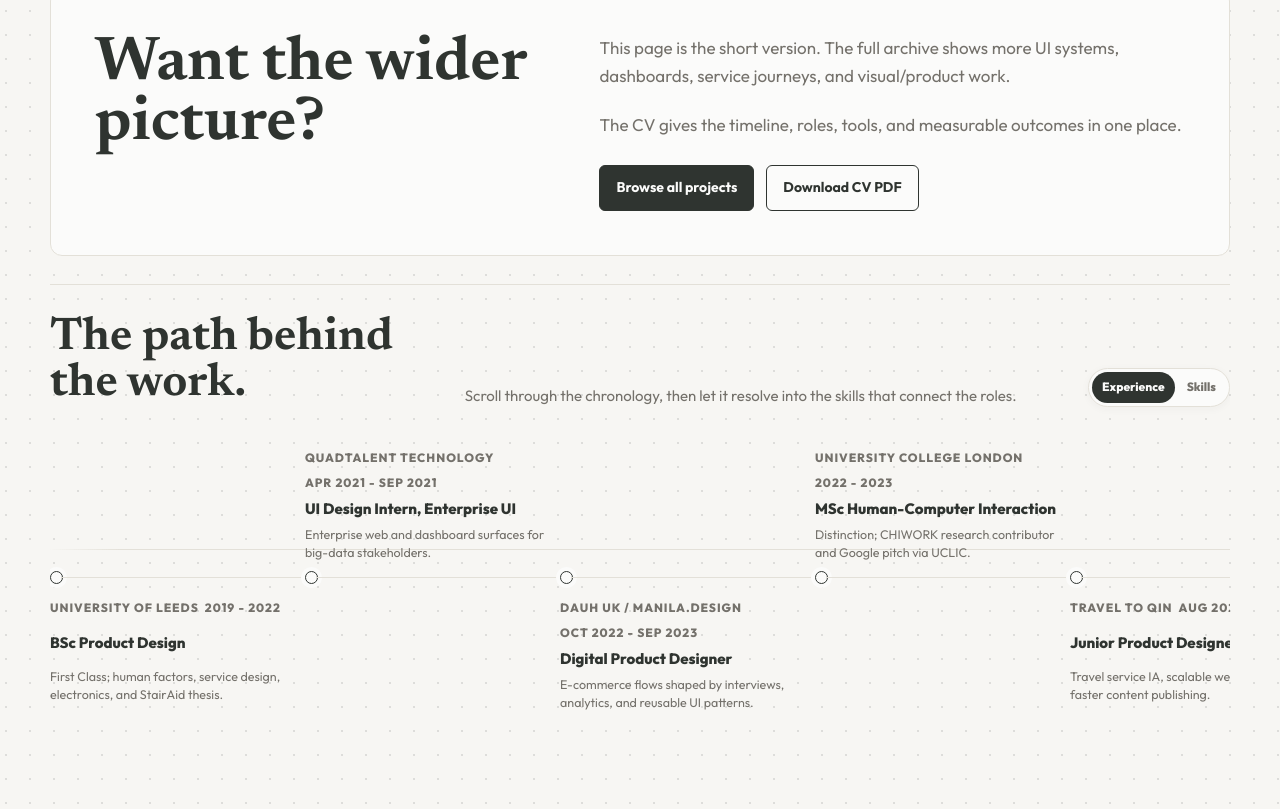
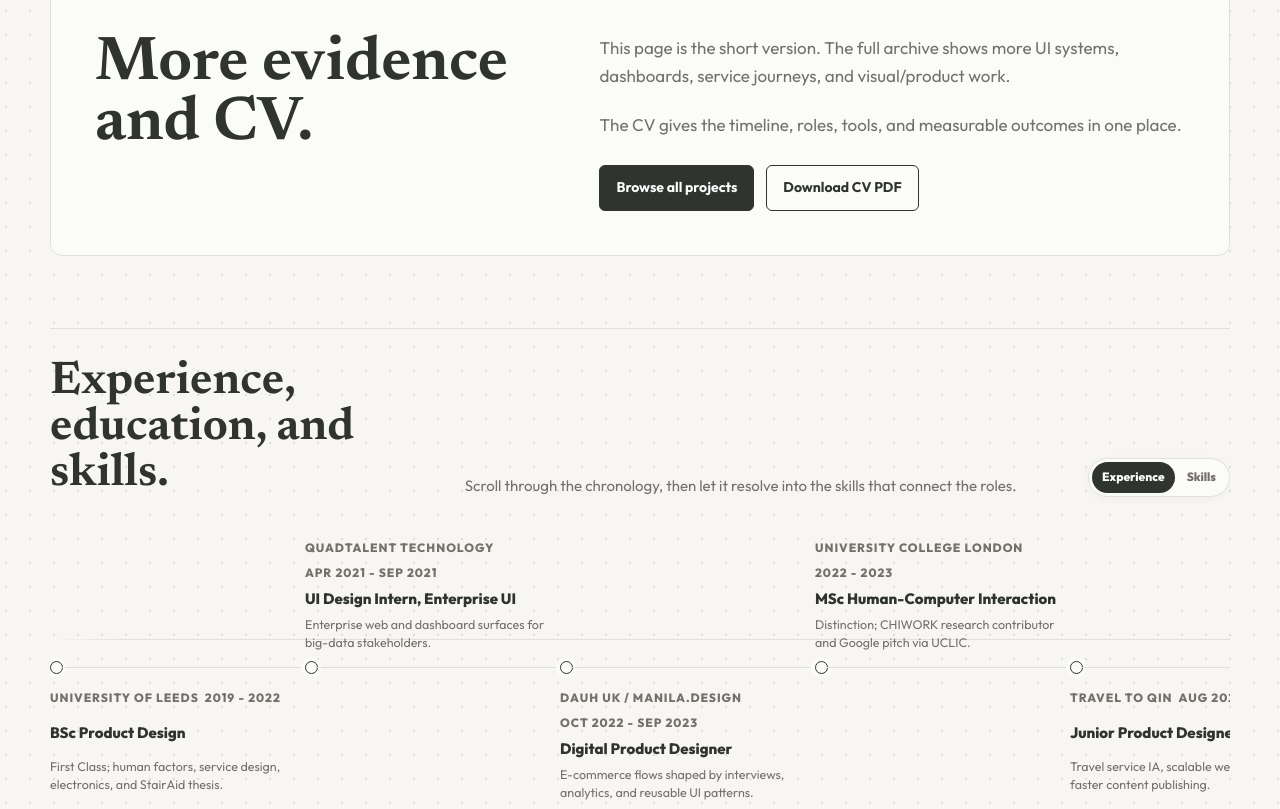
Before and after one commit to GLJ-JT/portfolio, a plain HTML site: page index.html in a window 1280 px wide. Shown: the part 4123-4932 px from the top of the page. Drawn offline with nearby package versions, Linux system fonts and the light colour scheme.

Commit message:
Clarify interview closing sections

```diff
--- a/index.html
+++ b/index.html
@@ -841,7 +841,7 @@
 
     .experience-transform {
       position: relative;
-      margin-top: 28px;
+      margin-top: 72px;
       padding-top: 30px;
       border-top: 1px solid var(--line);
       min-height: 520px;
@@ -1571,7 +1571,7 @@
 
     <section class="section shell">
       <div class="closing-panel">
-        <h2>Want the wider picture?</h2>
+        <h2>More evidence and CV.</h2>
         <div>
           <p>This page is the short version. The full archive shows more UI systems, dashboards, service journeys, and visual/product work.</p>
           <p>The CV gives the timeline, roles, tools, and measurable outcomes in one place.</p>
@@ -1583,7 +1583,7 @@
       </div>
       <div class="experience-transform">
         <div class="experience-title-row">
-          <h3>The path behind the work.</h3>
+          <h3>Experience, education, and skills.</h3>
           <p>Scroll through the chronology, then let it resolve into the skills that connect the roles.</p>
           <div class="experience-toggle" aria-label="Toggle experience section view">
             <button type="button" class="active" data-view="experience" aria-pressed="true">Experience</button>
```
Also changed, not shown: interview-home.html (+3 -3 lines).
